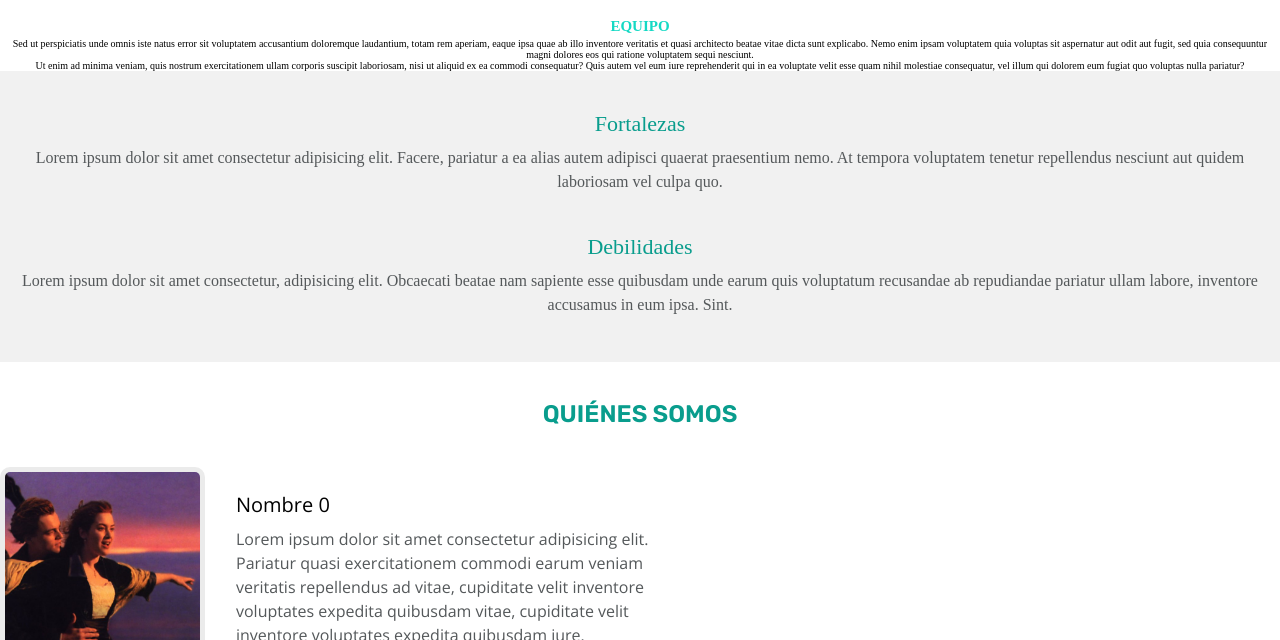
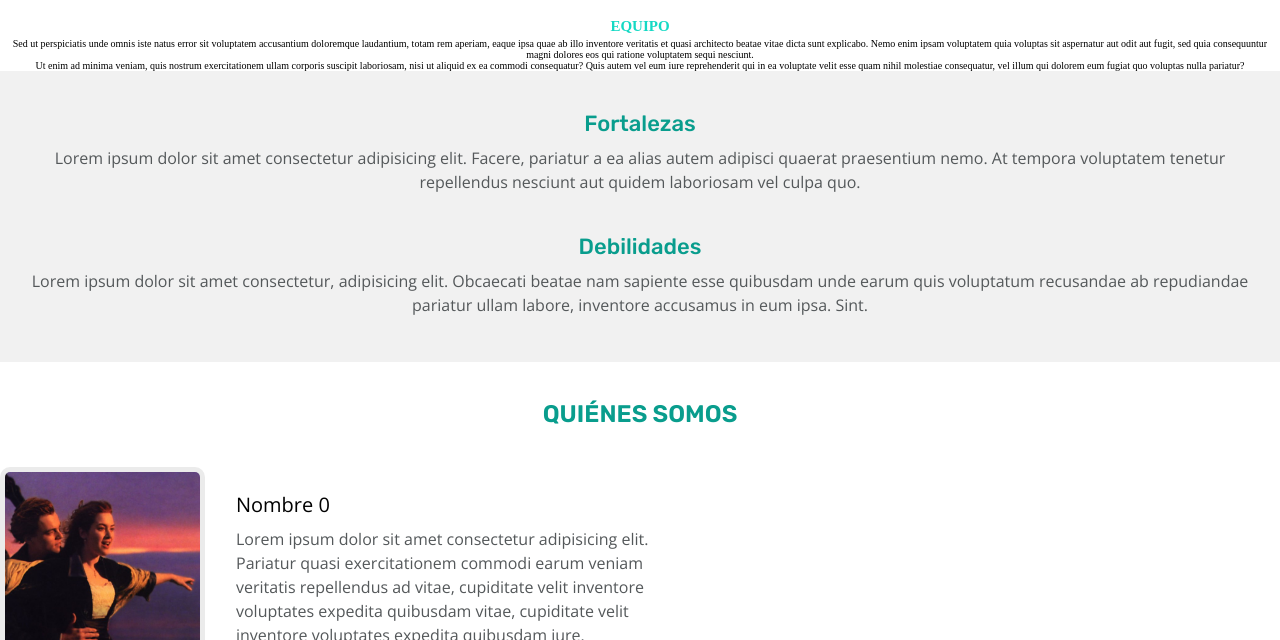
Before and after one commit to Adalab/project-promo-t-module-1-team-1, a plain HTML site: page index.html in a window 1280 px wide. Shown: the top 640 px of the page. Drawn offline with nearby package versions, Linux system fonts and the light colour scheme; a script that the page names is missing.

Commit message:
add css root

```diff
--- a/css/style.css
+++ b/css/style.css
@@ -59,6 +59,7 @@
 
 .fortalezas__title, .debilidades__title {
     font-size: 2.2rem;
+    font-family: var(--primary-font);
     color: var(--brand_color);
     font-weight: 500;
     line-height: 2.05;
@@ -66,6 +67,7 @@
 
 .fortalezas__content, .debilidades__content {
     font-size: 1.6rem;
+    font-family: var(--secondary-font);
     color: var(--gunmental);
     line-height: 1.5;
 }
```
